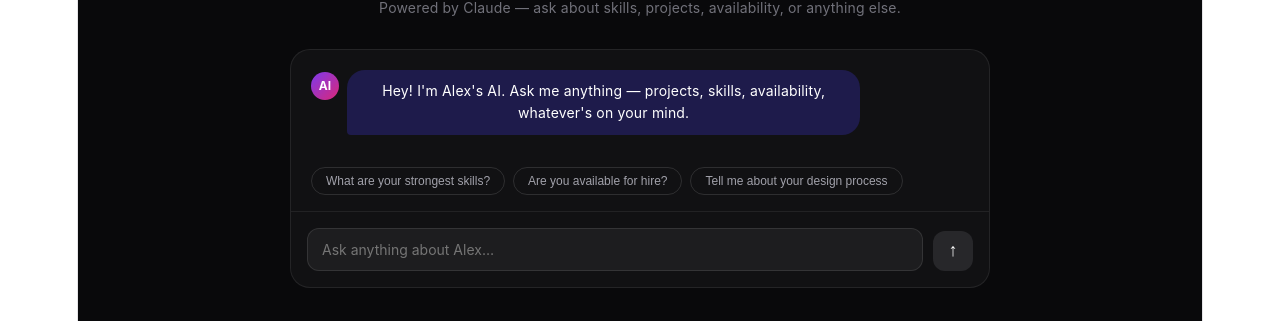
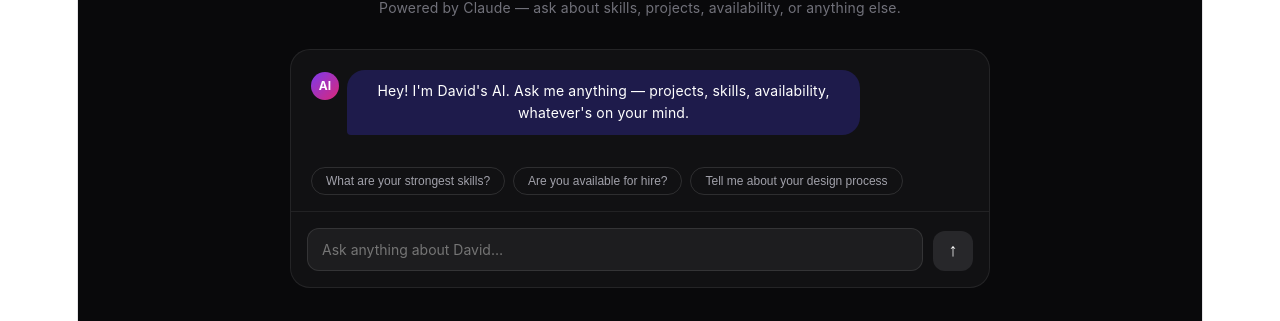
Before and after one commit to dovidabraham-beep/my-portfolio, a React (Vite) app: page / in a window 1280 px wide. Shown: the part 2255-2576 px from the top of the page. Built offline with nearby package versions, Linux system fonts and the light colour scheme.

Commit message:
more bio details again

```diff
--- a/src/App.jsx
+++ b/src/App.jsx
@@ -101,7 +101,7 @@ function ChatBubble({ msg }) {
 export default function Portfolio() {
   const scrollY = useScroll();
   const [msgs, setMsgs] = useState([
-    { role: "assistant", content: `Hey! I'm Alex's AI. Ask me anything — projects, skills, availability, whatever's on your mind.` },
+    { role: "assistant", content: `Hey! I'm David's AI. Ask me anything — projects, skills, availability, whatever's on your mind.` },
   ]);
   const [input, setInput] = useState("");
   const [loading, setLoading] = useState(false);
@@ -321,7 +321,7 @@ export default function Portfolio() {
             }}>
               <textarea value={input} onChange={e => setInput(e.target.value)}
                 onKeyDown={e => { if (e.key === "Enter" && !e.shiftKey) { e.preventDefault(); send(); } }}
-                placeholder="Ask anything about Alex…" rows={1}
+                placeholder="Ask anything about David…" rows={1}
                 style={{
                   flex: 1, resize: "none", background: "rgba(255,255,255,0.05)",
                   border: "1px solid rgba(255,255,255,0.1)", borderRadius: 12,
```
